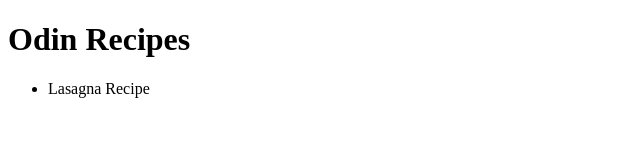
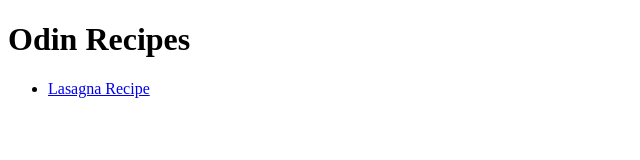
Before and after one commit to brenxm/odin-recipes, a plain HTML site: page index.html in a window 1280 px wide. Shown: the whole page, without its empty margins (0-640 px from the left). Drawn offline with Linux system fonts and the light colour scheme.

Commit message:
Add one entry to recipe (lasagn)

```diff
--- a/index.html
+++ b/index.html
@@ -10,7 +10,7 @@
     <body>
         <h1>Odin Recipes</h1>
         <ul>
-            <li>Lasagna Recipe</li>
+            <li><a href="./recipes/lasagna.html">Lasagna Recipe</a></li>
         </ul>
     </body>
 </html>
```
